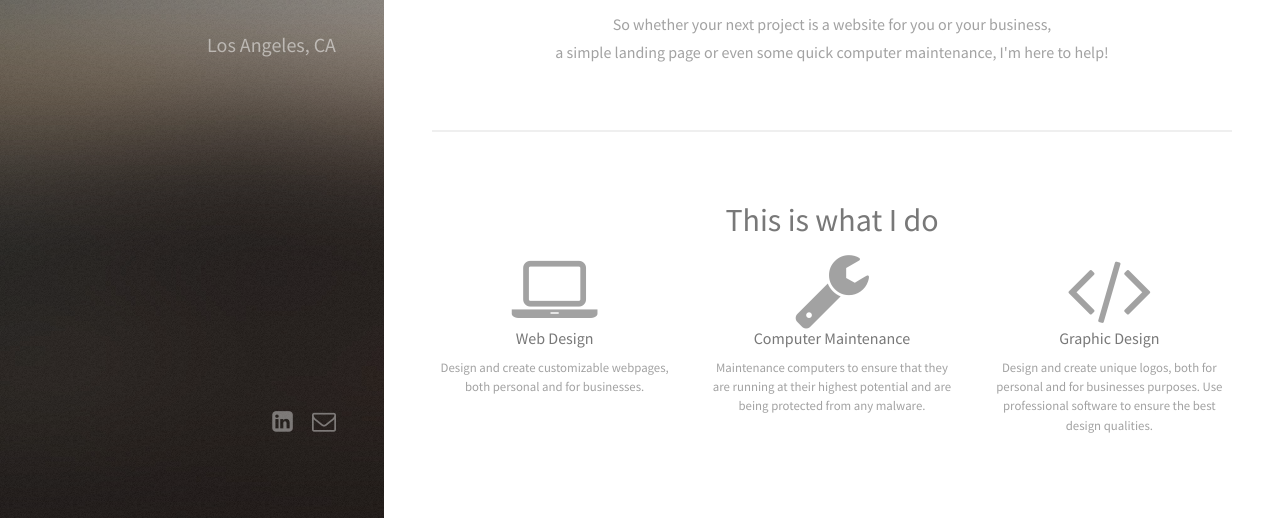
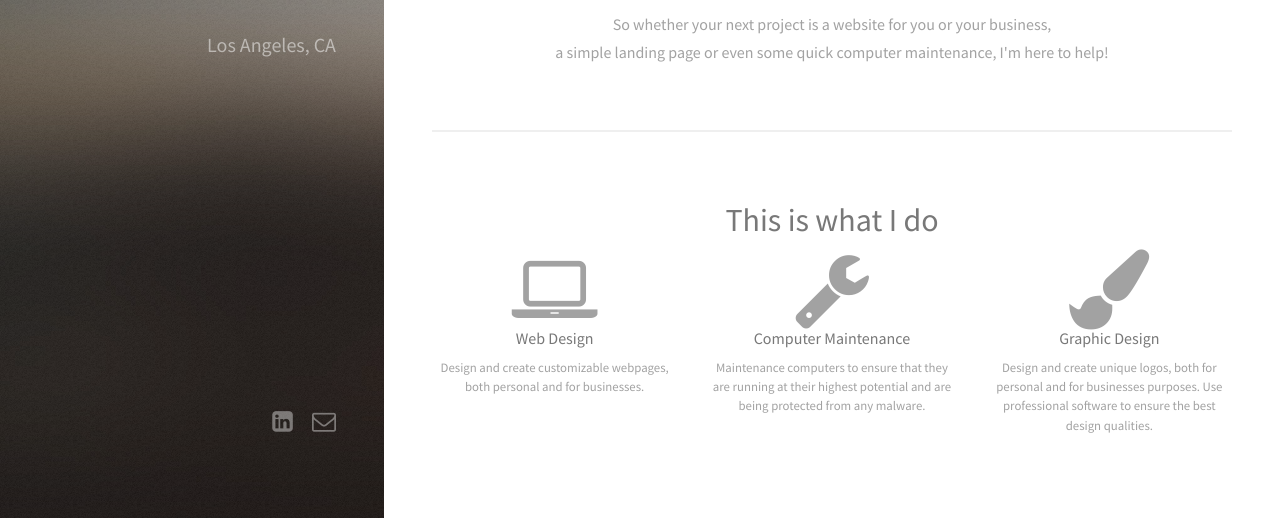
Before and after one commit to ruizadrian/ruizadrian.github.io, a plain HTML site: page index.html in a window 1280 px wide. Shown: the part 282-800 px from the top of the page. Drawn offline with Linux system fonts and the light colour scheme.

Commit message:
Updated the 'what i do' section

```diff
--- a/index.html
+++ b/index.html
@@ -77,7 +77,7 @@
 							<article class="4u 12u(xsmall) work-item">
 
 								<section>
-									<i class="icon fa-code fa-5x"></i>
+									<i class="icon fa-paint-brush fa-5x"></i>
 									<header>
 										<h3>Graphic Design</h3>
 									</header>
```
